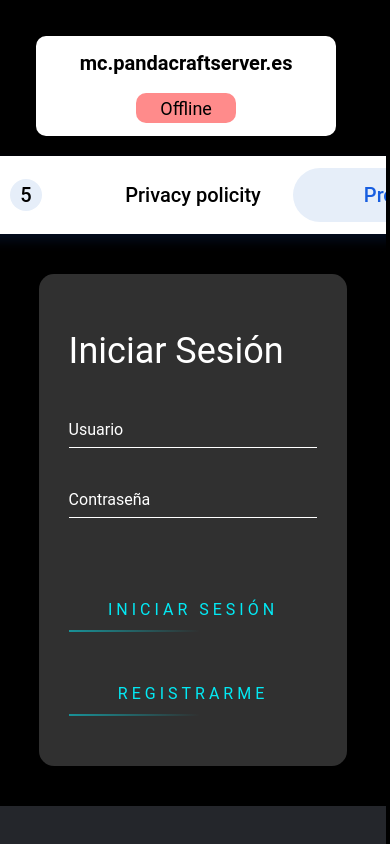
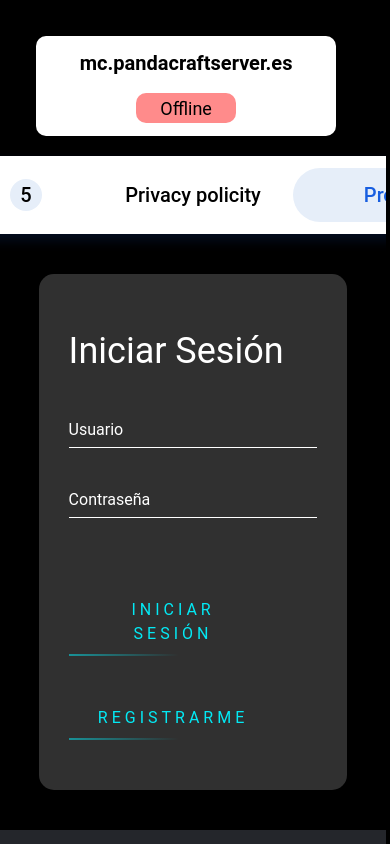
Before and after one commit to alec016/PandaCraftWeb, a React (Create React App) app: page /PandaCraftWeb/docs/profile in a window 390 px wide. Shown: the top 844 px of the page. Built offline with nearby package versions, Linux system fonts and the light colour scheme.

Commit message:
updated margin right for link buttons

```diff
--- a/src/components/css/profile.scss
+++ b/src/components/css/profile.scss
@@ -68,6 +68,7 @@
     }
     & a:not(:first-child){
         margin-left: 40px;
+        margin-right: 40px;
     }
     & a{
         width: 45%;
@@ -140,7 +141,7 @@
 }
 #rating {
     & a{
-        width: 100%;
+        width: calc(100% - 80px);
     }
 }
 @keyframes btn-anim1 {
@@ -191,7 +192,7 @@
             margin-left: 0
         }
         & a{
-            width: 100%;
+            width: calc(100% - 40px);
             text-align: center;
         }
     }
```
